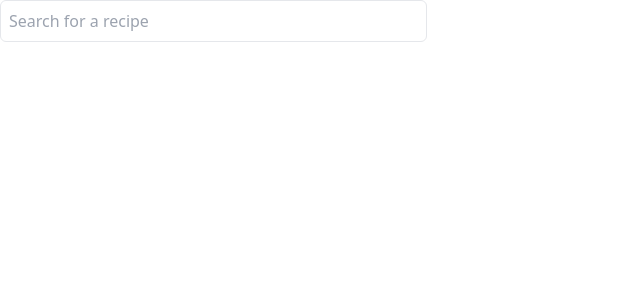
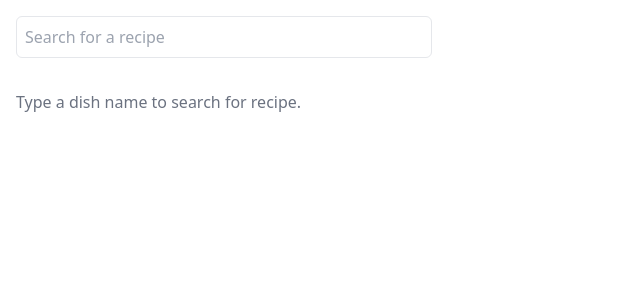
Before and after one commit to Happiness549/ALX-FE-Capstone-Project, a React (Vite) app: page / in a window 1280 px wide. Shown: the top 300 px of the page, without its empty margins (0-640 px from the left). Built offline with nearby package versions, Linux system fonts and the light colour scheme.

Commit message:
Installed axios for fetching recipes on mealdb, added HomePage.jsx component so that data will be displayed there.

```diff
--- a/package.json
+++ b/package.json
@@ -10,6 +10,7 @@
     "preview": "vite preview"
   },
   "dependencies": {
+    "axios": "^1.12.2",
     "react": "^18.3.1",
     "react-dom": "^18.3.1",
     "zustand": "^5.0.8"
--- a/src/App.jsx
+++ b/src/App.jsx
@@ -1,5 +1,5 @@
 import { useState } from 'react'
-import SearchBar from './components/SearchBar'
+import HomePage from './components/HomePage'
 
 
 
@@ -8,7 +8,7 @@ function App() {
 
   return (
     <>
-      <SearchBar />
+      <HomePage />
     </>
   )
 }
--- /dev/null
+++ b/src/components/HomePage.jsx
@@ -0,0 +1,58 @@
+import axios from 'axios';
+import { useEffect, useState} from 'react';
+import SearchBar from '../components/SearchBar'
+import useSearchStore from '../store/useSearchStore'
+
+
+function HomePage(){
+    const {query} = useSearchStore();
+    const [recipes, setRecipes] = useState([]);
+
+    useEffect(() => {
+  if (query) {
+    axios
+      .get(`https://www.themealdb.com/api/json/v1/1/search.php?s=${query}`)
+      .then((response) => {
+        setRecipes(response.data.meals || []);
+      })
+      .catch((error) => {
+        console.error('Error fetching recipes:', error);
+      });
+  } else {
+    setRecipes([]);
+  }
+}, [query]);
+
+
+    return(
+        <div className='container mx-auto p-4'>
+            < SearchBar />
+
+        <div className="grid grid-cols-1 sm:grid-cols-2 md:grid-cols-3 lg:grid-cols-4 gap-4 mt-4">
+            {recipes.length > 0 ? (
+                recipes.map((recipes) => (
+                    <div
+                     key = {recipes.idMeal}
+                     className="border rounded-md overflow-hidden shadow hover:shadow-lg transition">
+
+                      <img src="{recipe.strMealThumb}"
+                      alt="{recipe.strMeal}"
+                      className="w-full h-48 object-cover"/>
+                      <div className='p-2'>
+                        <h2 className='font-semibold text-lg'>{recipes.strMeal}</h2>
+                        <p className='text-sm text-green-500'>{recipes.strCategory} | {recipes.strArea}</p>
+
+                      </div>
+                    </div>
+                ))
+            ) : (
+                <p className='text-gray-500 col-span-full mt-4'>
+                    {query ? "No recipe found" : "Type a dish name to search for recipe."}
+                </p>
+            )}
+
+        </div>
+        </div>
+    );
+}
+ export default HomePage;
```
Also changed, not shown: 1 other file (tests, documents, lock files or other folders).
